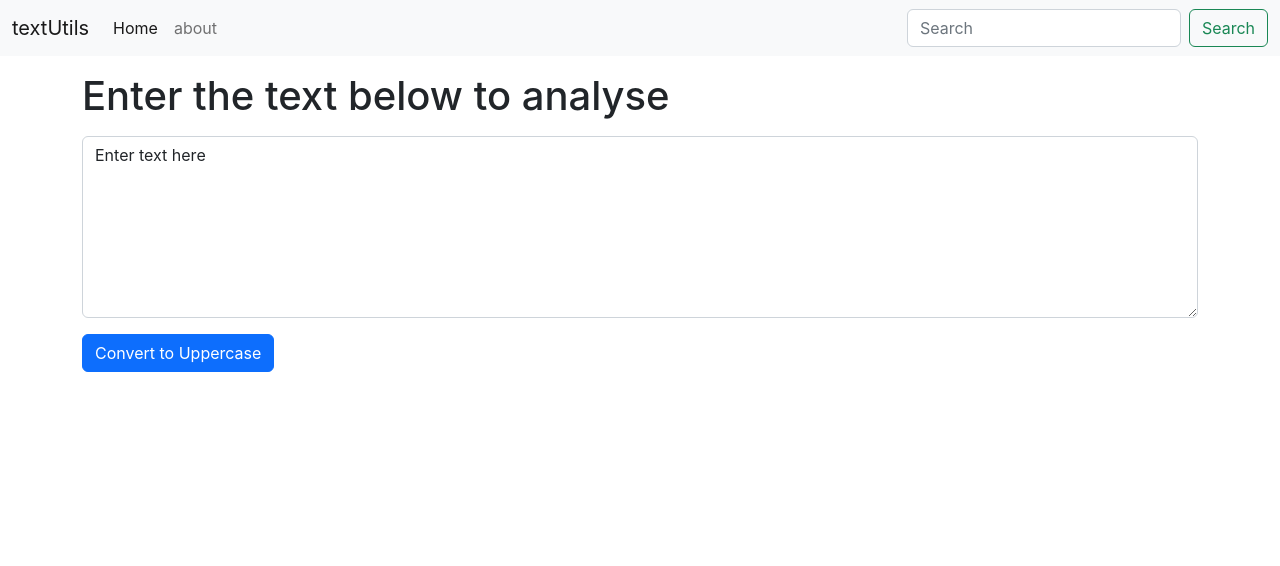
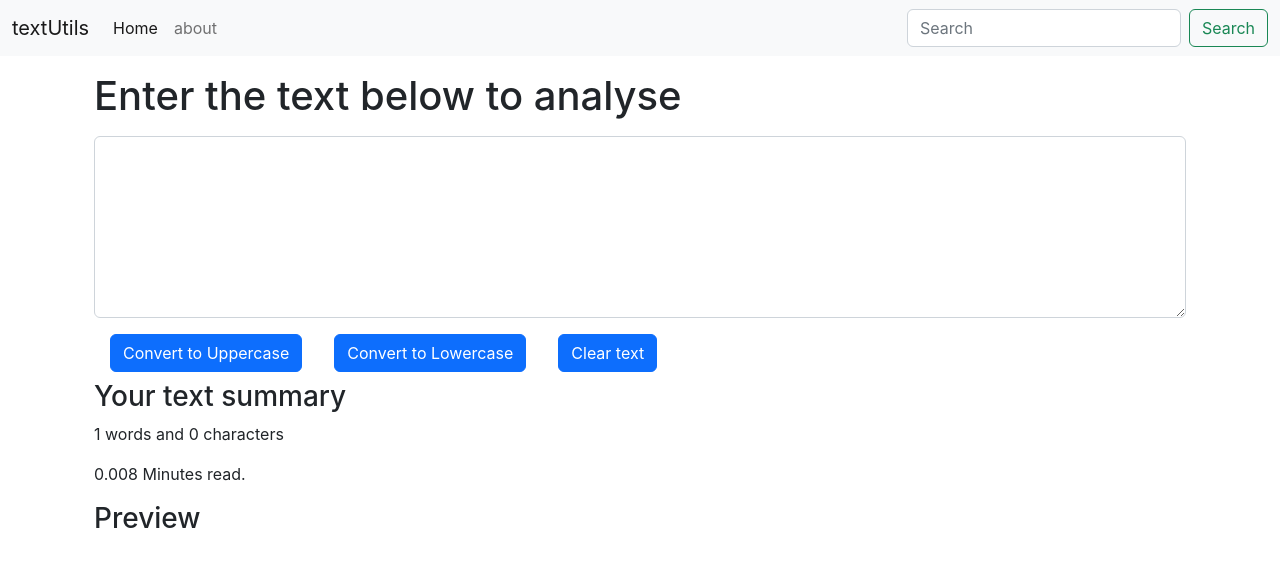
Before and after one commit to GauravBurande/react, a React (Create React App) app in the folder textutils/: page / in a window 1280 px wide. Shown: the top 566 px of the page. Built offline with nearby package versions, Linux system fonts and the light colour scheme.

Commit message:
added(TextForm.js) - text analyse and transform

```diff
--- a/textutils/src/components/TextForm.js
+++ b/textutils/src/components/TextForm.js
@@ -7,22 +7,48 @@
         let newText = text.toUpperCase();
         setText(newText);
     }
+
+    const handleLoClick = () => {
+        let newText = text.toLowerCase();
+        setText(newText);
+    }
+
+    const handleClearClick = () => {
+        let newText = '';
+        setText(newText);
+    }
+
     const handleOnChange = (event) => {
         // console.log('on change');
         setText(event.target.value);
     }
-    const [text, setText] = useState('Enter text here');
+
+    const [text, setText] = useState('');
     // text = 'new text' --> wrong way to set the text
     // setText('new text');    // CORRECT WAY
+
+
     return (
     <>
+    <div className="container">
     <h1>{props.heading}</h1>
       <div>
-          <div className="mb-3 my-3">
-            <textarea className="form-control" value={text} onChange={handleOnChange} id="myBox" rows="7"></textarea>
-          </div>
-          <button className="btn btn-primary" onClick={handleUpClick}>Convert to Uppercase</button>
+            <div className="mb-3 my-3">
+              <textarea className="form-control" value={text} onChange={handleOnChange} id="myBox" rows="7"></textarea>
+            </div>
+            <button className="btn btn-primary mx-3" onClick={handleUpClick}>Convert to Uppercase</button>
+            <button className="btn btn-primary mx-3" onClick={handleLoClick}>Convert to Lowercase</button>
+            <button className="btn btn-primary mx-3" onClick={handleClearClick}>Clear text</button>
       </div>
+    </div>
+
+    <div className="container my-2">
+        <h3>Your text summary</h3>
+        <p>{text.split(' ').length} words and {text.length} characters</p>
+        <p>{0.008 * text.split(' ').length} Minutes read.</p>
+        <h3>Preview</h3>
+        <p>{text}</p>
+    </div>
     </>
   );
 }
```
